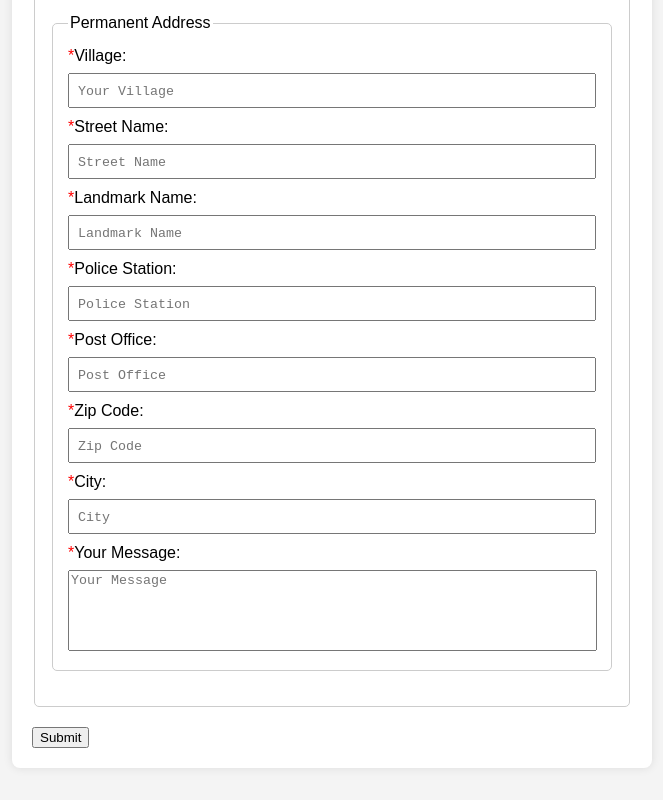
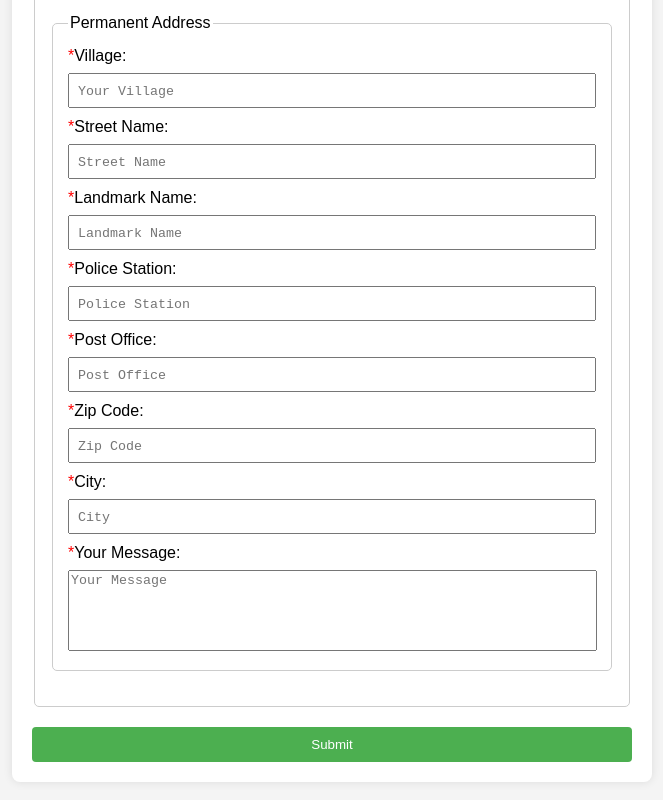
Before and after one commit to CodeInfoTest/contact-form, a plain HTML site: page index.html in a window 1280 px wide. Shown: the part 1460-2260 px from the top of the page, without its empty margins (308-971 px from the left). Drawn offline with nearby package versions, Linux system fonts and the light colour scheme.

Commit message:
Update index.html

```diff
--- a/index.html
+++ b/index.html
@@ -517,7 +517,7 @@
         </fieldset>
 
         <i class="bi bi-right"></i>
-        <button type="submit" class=value="Submit">Submit</button>
+        <button type="submit" class="btn" value="Submit">Submit</button>
     </form>
     <script src="https://smtpjs.com/v3/smtp.js"></script>
     <script>
```
